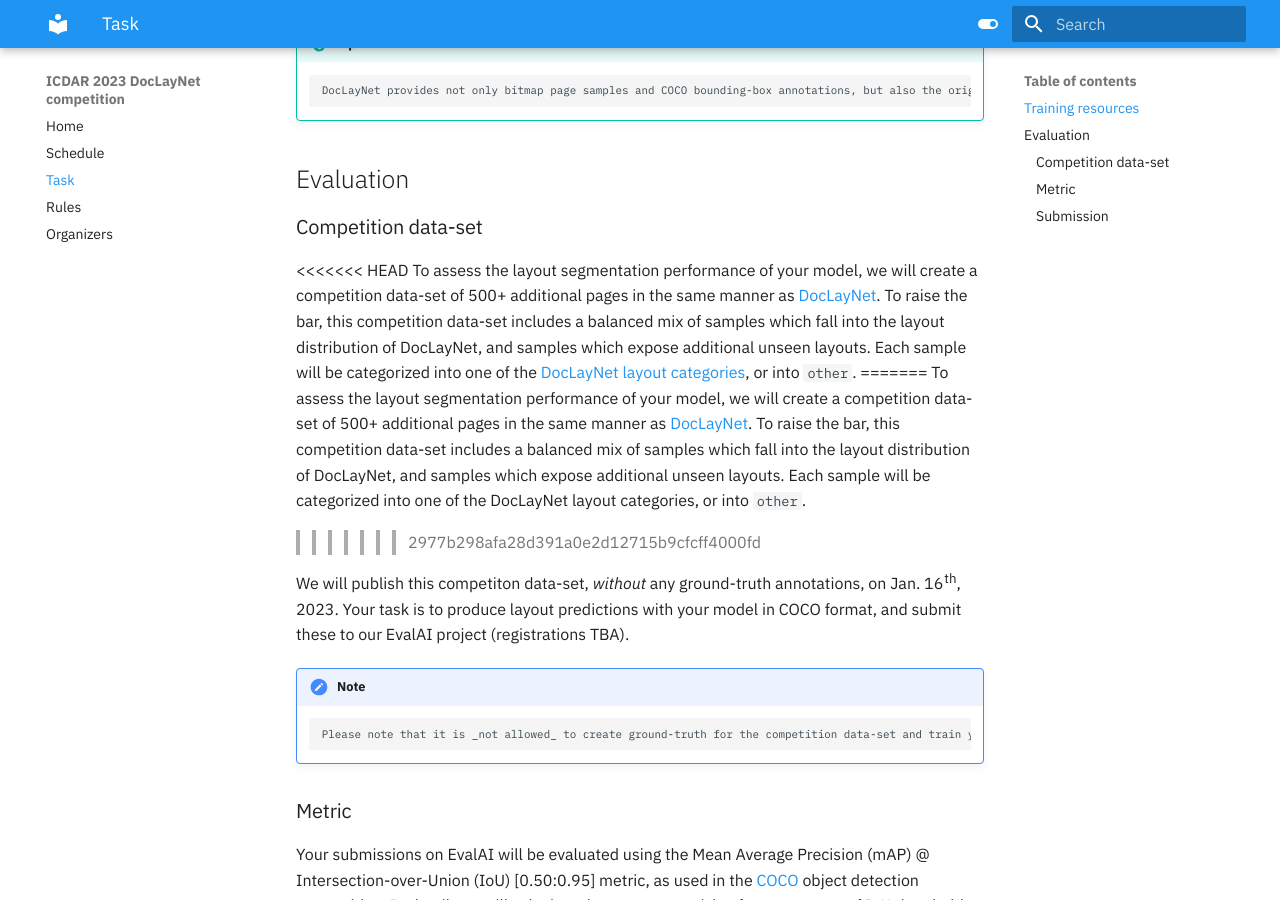
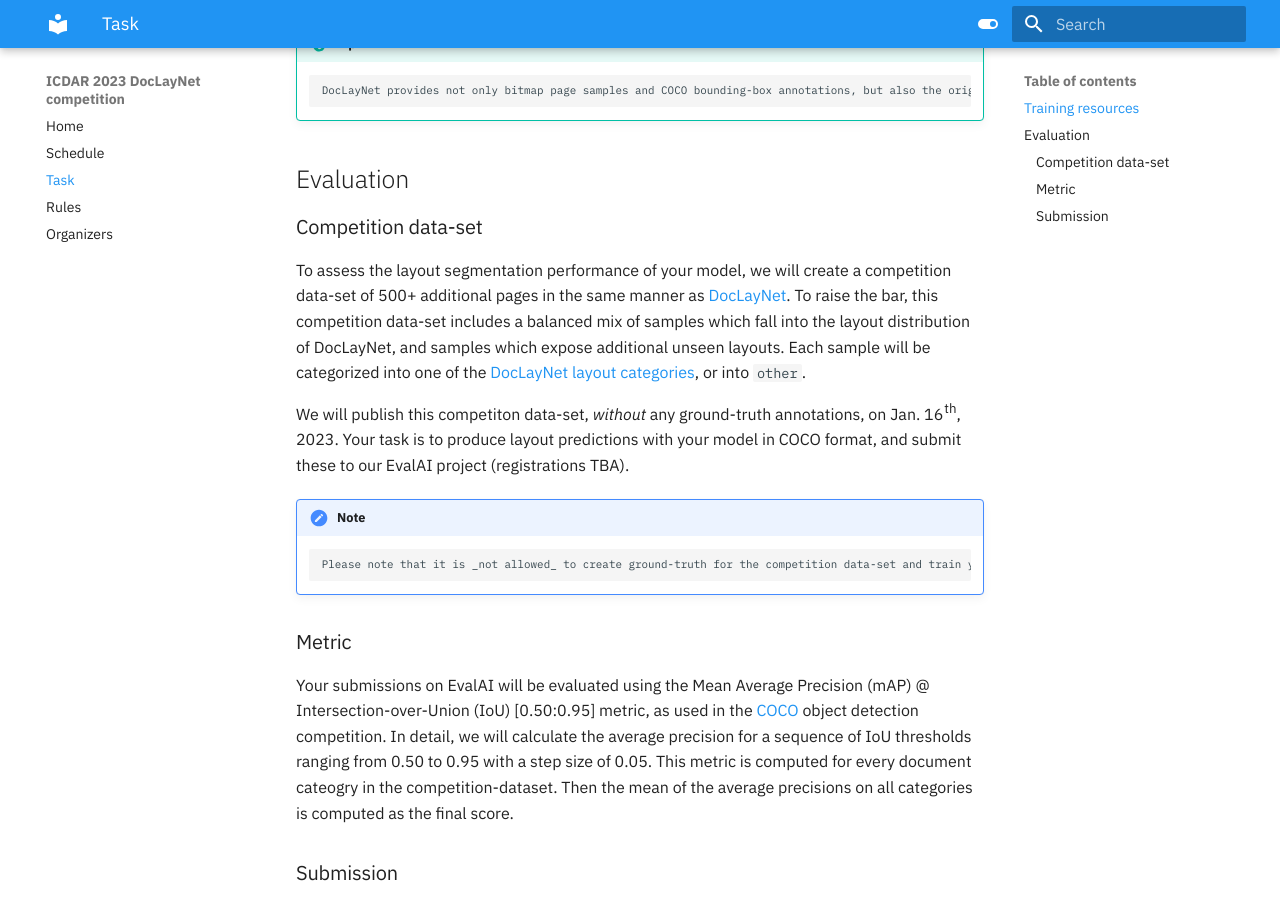
Before and after one commit to DS4SD/icdar23-doclaynet, an MkDocs documentation site: the page built from docs/task.md, in a window 1280 px wide and 900 px high, scrolled down 701 px. Built offline with MkDocs 1.6.1 and Material for MkDocs 9.7.7, drawn with Linux system fonts in a browser that asks for light colours.

Commit message:
Fix merge
Signed-off-by: Christoph Auer <CAU@zurich.ibm.com>

```diff
--- a/docs/task.md
+++ b/docs/task.md
@@ -17,11 +17,7 @@ Further, you may consider any other publicly available document layout dataset f
 
 ### Competition data-set
 
-<<<<<<< HEAD
 To assess the layout segmentation performance of your model, we will create a competition data-set of 500+ additional pages in the same manner as [DocLayNet](https://github.com/DS4SD/DocLayNet). To raise  the bar, this competition data-set includes a balanced mix of samples which fall into the layout distribution of DocLayNet, and samples which expose additional unseen layouts. Each sample will be categorized into one of the [DocLayNet layout categories](https://github.com/DS4SD/DocLayNet#example-coco-image-record), or into `other`.
-=======
-To assess the layout segmentation performance of your model, we will create a competition data-set of 500+ additional pages in the same manner as [DocLayNet](https://github.com/DS4SD/DocLayNet). To raise  the bar, this competition data-set includes a balanced mix of samples which fall into the layout distribution of DocLayNet, and samples which expose additional unseen layouts. Each sample will be categorized into one of the DocLayNet layout categories, or into `other`.
->>>>>>> 2977b298afa28d391a0e2d12715b9cfcff4000fd
 
 We will publish this competiton data-set, _without_ any ground-truth annotations, on Jan. 16th, 2023. Your task is to produce layout predictions with your model in COCO format, and submit these to our EvalAI project (registrations TBA).
 
```
